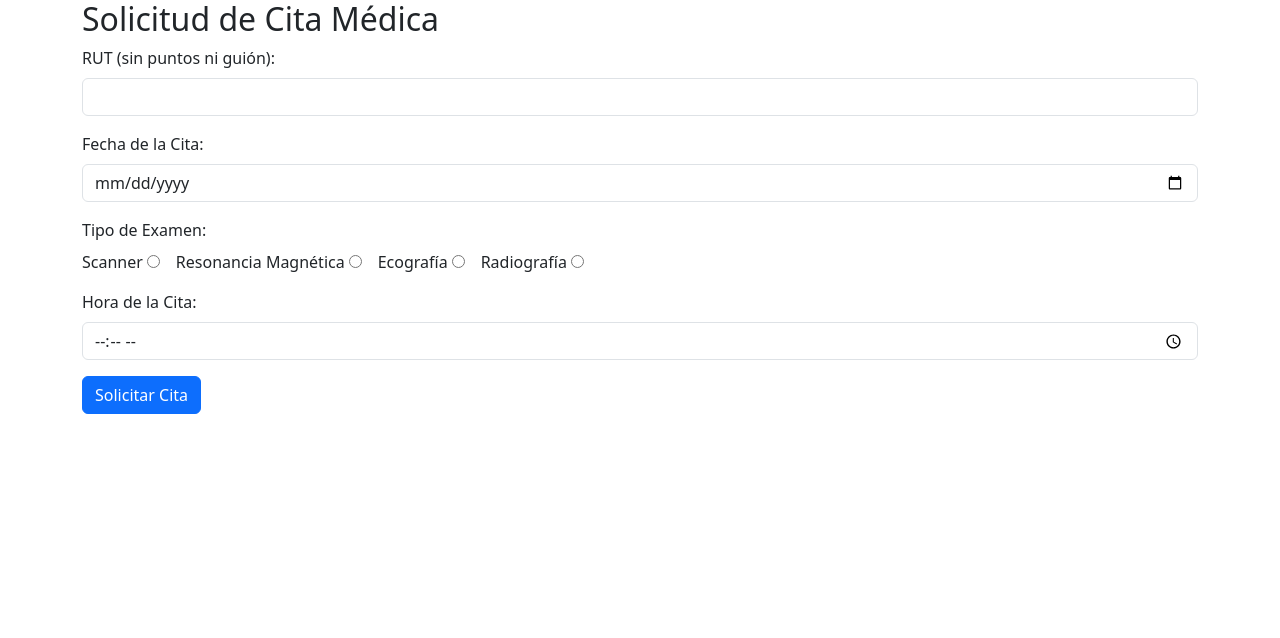
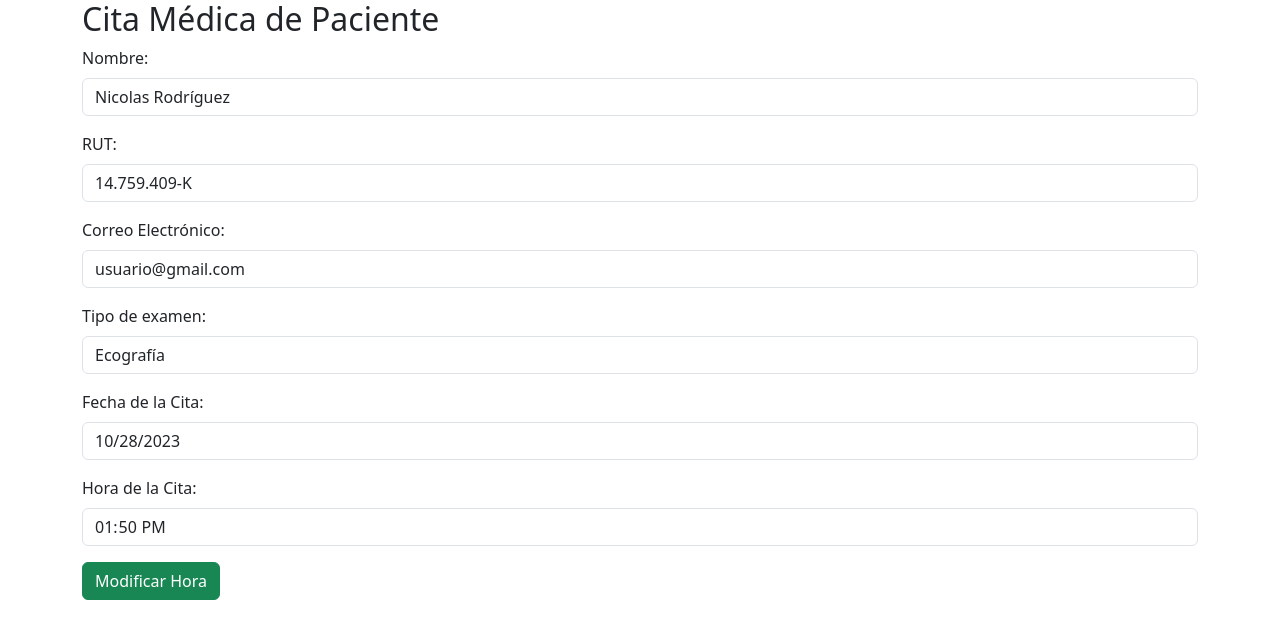
Before and after one commit to Nick4508/INF225-2024-1-PAR201-GRUPO-23, a React (Create React App) app in the folder client/: page / in a window 1280 px wide. Shown: the top 638 px of the page. Built offline with nearby package versions, Linux system fonts and the light colour scheme.

Commit message:
modificarhora

```diff
--- a/client/src/App.js
+++ b/client/src/App.js
@@ -6,7 +6,7 @@ import TomarHora  from './screens/TomarHoraScreen';
 function App() {
 	return (
 
-		<TomarHora/>
+		<ModificarHora/>
 
 	);
 }
--- a/client/src/screens/ModificarHoraScreen/ModificarHora.js
+++ b/client/src/screens/ModificarHoraScreen/ModificarHora.js
@@ -21,6 +21,11 @@ const ModificarHora = () => {
                 </div>
 
                 <div className="mb-3">
+                    <label htmlFor="correo" className="form-label">Tipo de examen: </label>
+                    <input type="email" id="correo" className="form-control" value="Ecografía" readOnly />
+                </div>
+
+                <div className="mb-3">
                     <label htmlFor="fecha" className="form-label">Fecha de la Cita:</label>
                     <input type="date" id="fecha" className="form-control" value="2023-10-28" readOnly />
                 </div>
```
